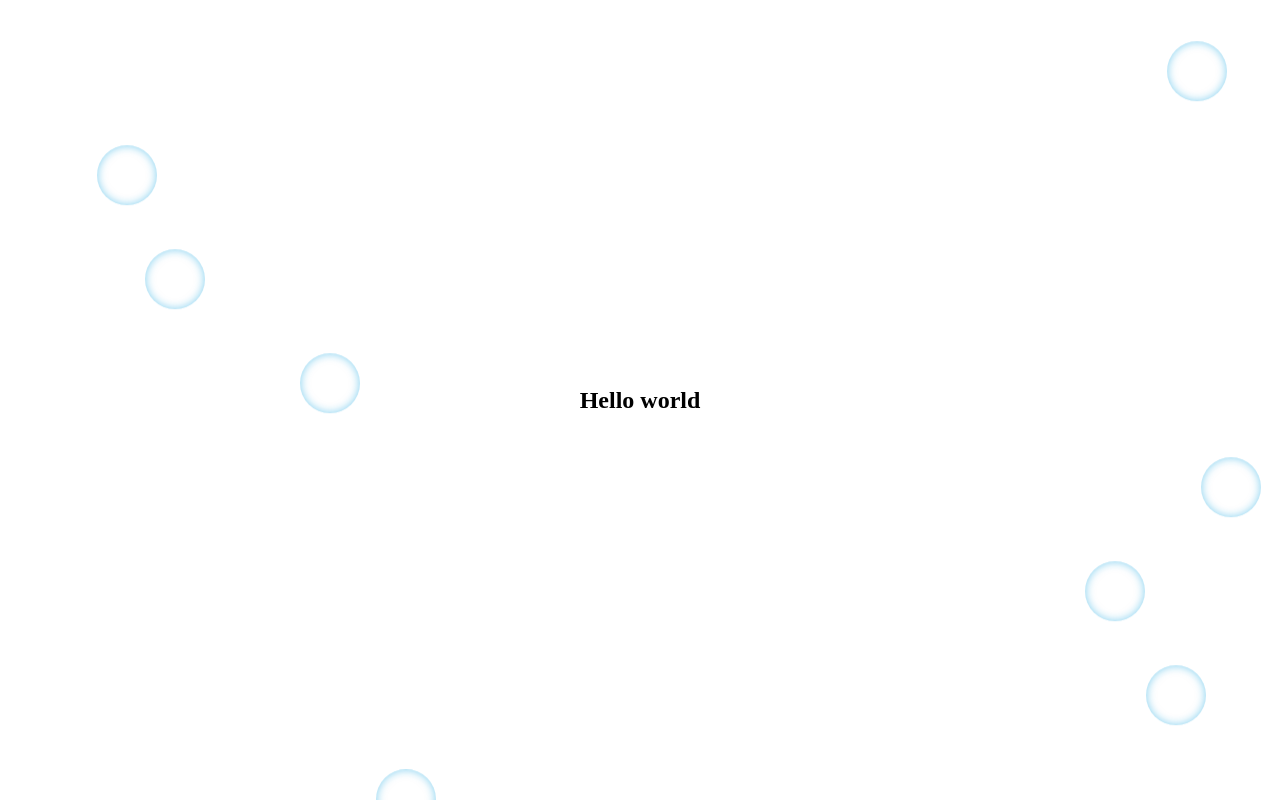
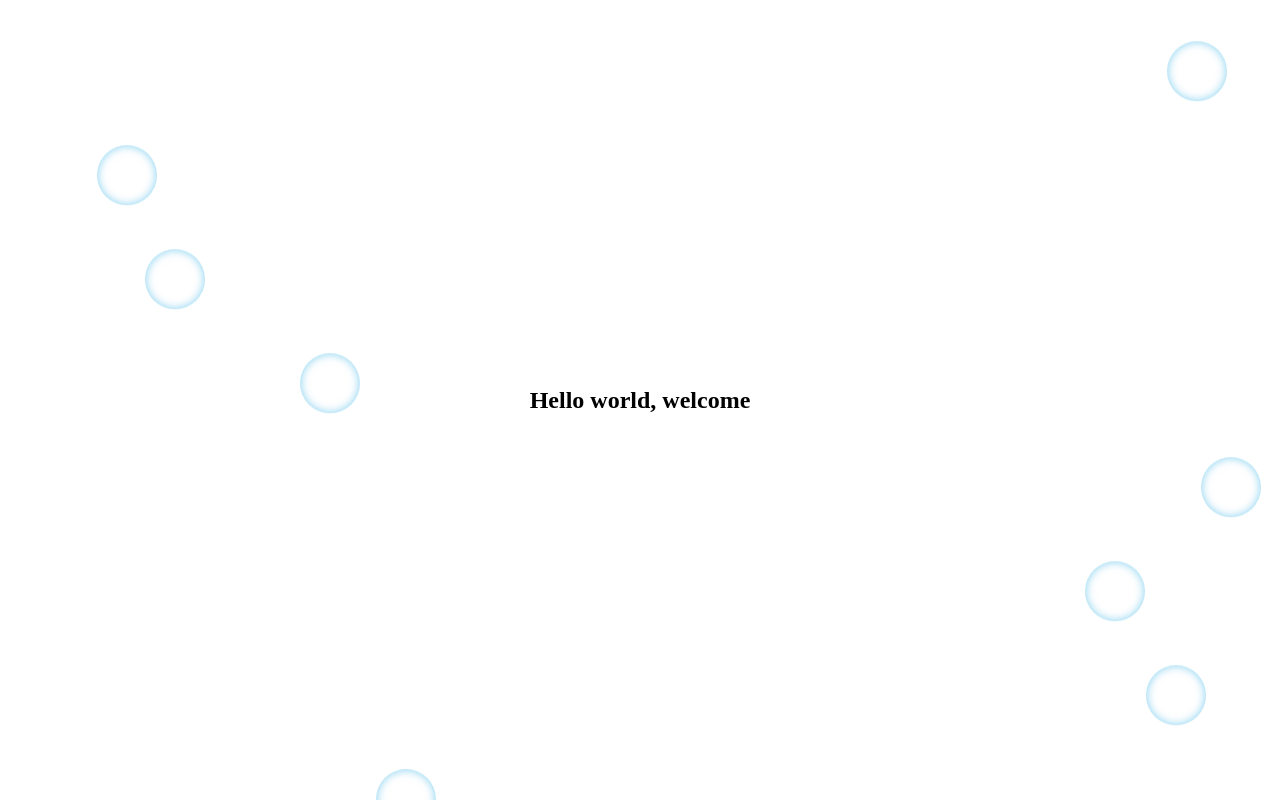
Before and after one commit to Uldan/bubbles, a plain HTML site: page index.html in a window 1280 px wide. Drawn offline with Linux system fonts and the light colour scheme.

Commit message:
added text to text.txt and changed index.html

```diff
--- a/index.html
+++ b/index.html
@@ -10,7 +10,7 @@
 </head>
 <body>
     <section>
-    	<h1>Hello world</h1>
+    	<h1>Hello world, welcome</h1>
     </section>
     <script type="text/javascript">
         function createBubbles() {
```
Also changed, not shown: test.txt.
